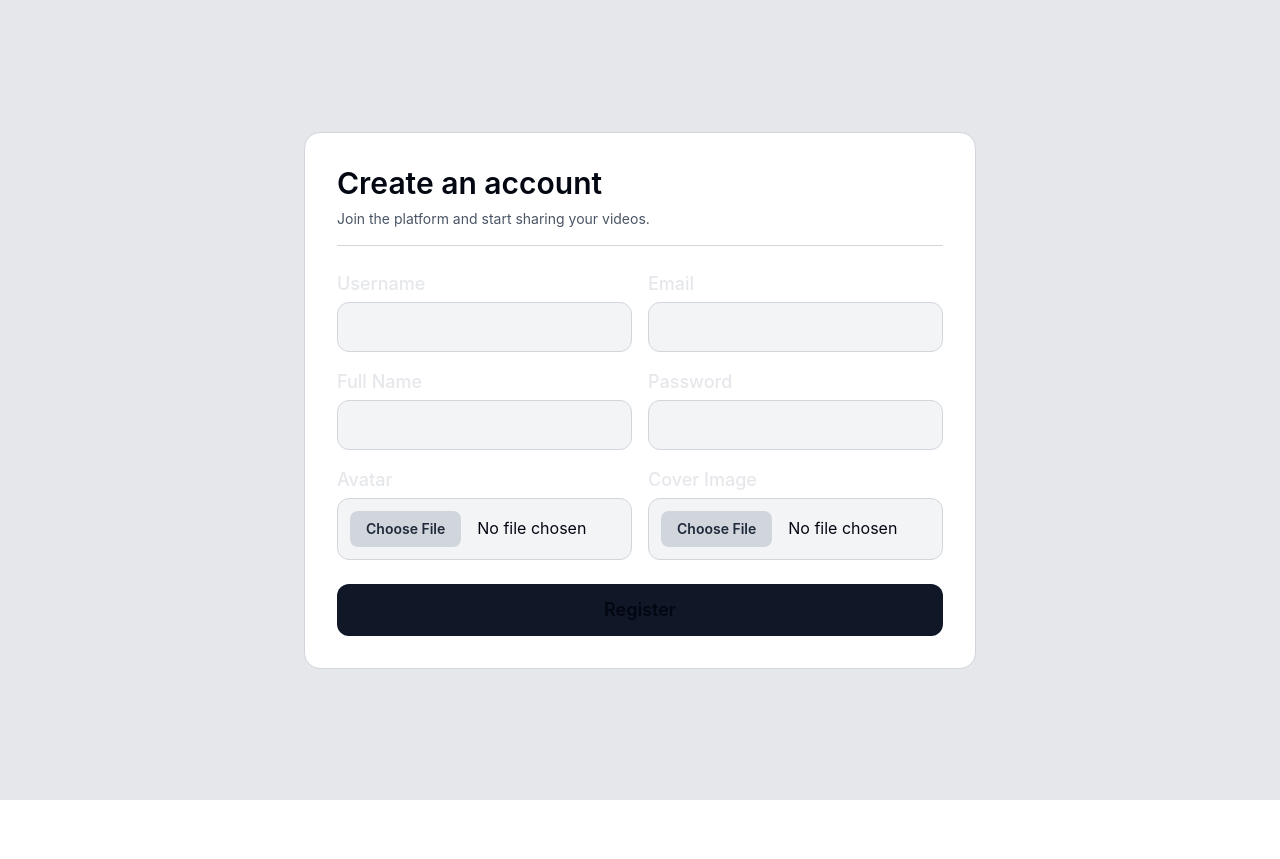
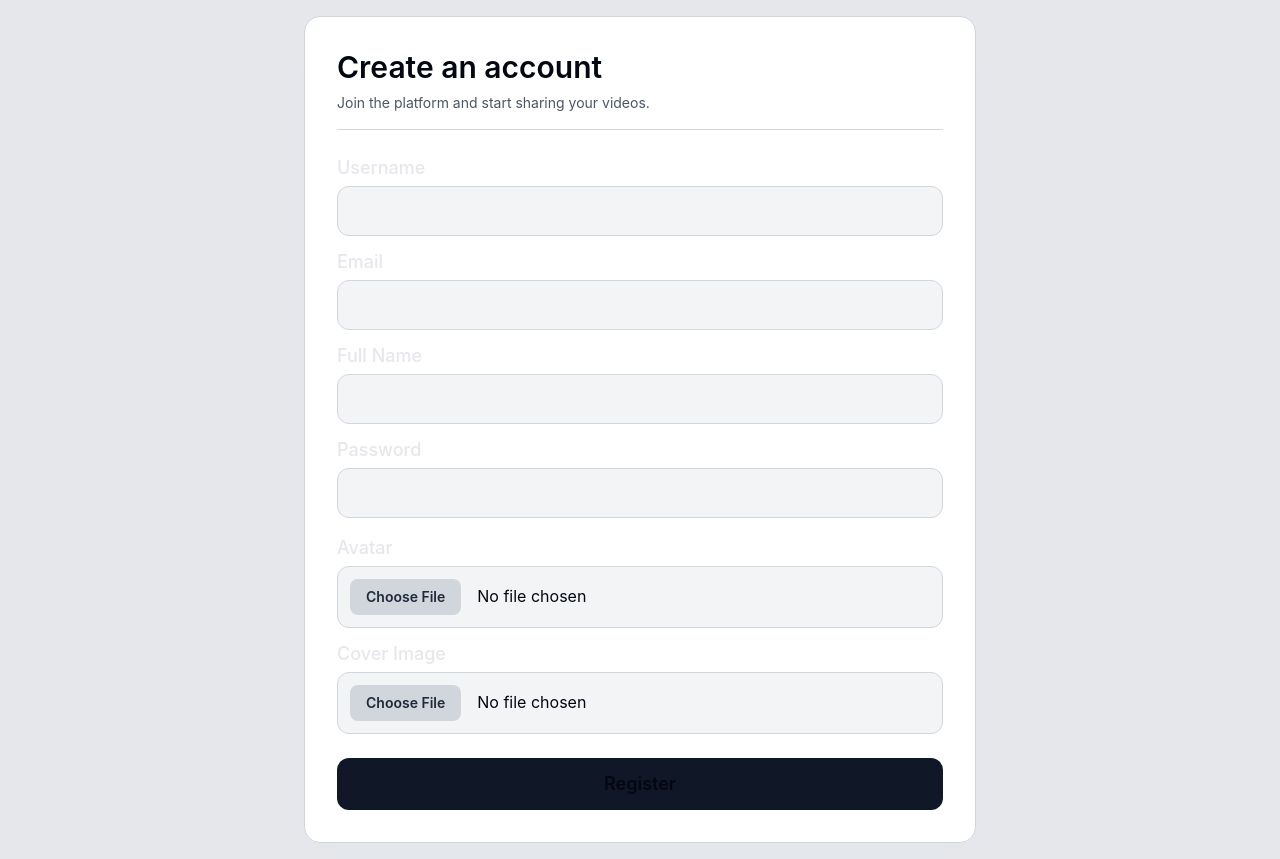
Before and after one commit to Ch-Muhammad-Shameel-Manees/Watch-Tube, a React (Vite) app in the folder client/: page /register in a window 1280 px wide. Before the commit the page ends 800 px from the top, so only its background shows below. Built offline with nearby package versions, Linux system fonts and the light colour scheme; no server answers.

Commit message:
Add tests for registration functionality;Enhance RegisterUser component with error handling and validation messages

```diff
--- a/client/src/components/User/RegisterUser.jsx
+++ b/client/src/components/User/RegisterUser.jsx
@@ -10,7 +10,7 @@ import { Container } from '../ui/index.js';
 
 function RegisterUser() {
 
-const { register, handleSubmit } = useForm();
+const { register, handleSubmit, formState: { errors } } = useForm();
 
 const navigate = useNavigate();
 const dispatch = useDispatch();
@@ -68,56 +68,73 @@ if (registerMutation.error) {
 
   return (
     <div className={`min-h-screen flex items-center justify-center px-4 py-4 transition-colors duration-300 sm:px-6 lg:px-8 ${theme === 'dark' ? 'bg-gray-950' : 'bg-gray-200'}`}>
-        <Container>
             <form onSubmit={handleSubmit(onSubmit)} className={`mx-auto w-full max-w-2xl rounded-2xl border p-5 shadow-xl sm:p-6 lg:p-8 ${theme === 'dark' ? 'border-gray-800 bg-gray-900/90 shadow-black/30' : 'border-gray-300 bg-white shadow-gray-200'}`}>
                 <div className={`mb-6 border-b pb-4 ${theme === 'dark' ? 'border-gray-800' : 'border-gray-300'}`}>
                     <h2 className={`text-3xl font-semibold ${theme === 'dark' ? 'text-white' : 'text-gray-950'}`}>Create an account</h2>
                     <p className={`mt-2 text-sm ${theme === 'dark' ? 'text-gray-400' : 'text-gray-600'}`}>Join the platform and start sharing your videos.</p>
                 </div>
-                <div className="grid gap-4 md:grid-cols-2">
+                <div className="flex flex-col gap-3">
+                    <div>
                     <Input
                         label="Username"
                         className={`rounded-xl border px-4 py-3 outline-none transition focus:border-red-500 ${theme === 'dark' ? 'border-gray-700 bg-gray-800/80 text-white' : 'border-gray-300 bg-gray-100 text-gray-950'}`}
                         labelClassName={`text-sm font-medium ${theme === 'dark' ? 'text-gray-300' : 'text-gray-700'}`}
-                        {...register("username", { required: "Username is required" })}
-                    />
+                        {...register("username", { required: "Username is required!" })}
+                        />
+                    <p>{errors.username?.message}</p>
+                    </div>
+                    <div>
                     <Input
                         label="Email"
                         type="email"
                         className={`rounded-xl border px-4 py-3 outline-none transition focus:border-red-500 ${theme === 'dark' ? 'border-gray-700 bg-gray-800/80 text-white' : 'border-gray-300 bg-gray-100 text-gray-950'}`}
                         labelClassName={`text-sm font-medium ${theme === 'dark' ? 'text-gray-300' : 'text-gray-700'}`}
-                        {...register("email", { required: "Email is required" })}
+                        {...register("email", { required: "Email is required!" })}
                     />
+                    <p>{errors.email?.message}</p>
+                    </div>
+                    <div>
                     <Input
                         label="Full Name"
                         type="text"
                         className={`rounded-xl border px-4 py-3 outline-none transition focus:border-red-500 ${theme === 'dark' ? 'border-gray-700 bg-gray-800/80 text-white' : 'border-gray-300 bg-gray-100 text-gray-950'}`}
                         labelClassName={`text-sm font-medium ${theme === 'dark' ? 'text-gray-300' : 'text-gray-700'}`}
-                        {...register("fullName", { required: "Full Name is required" })}
-                    />
+                        {...register("fullName", { required: "Full Name is required!" })}
+                        />
+                    <p>{errors.fullName?.message}</p>
+                    </div>
+                    <div>
                     <Input
                         label="Password"
                         type="password"
                         className={`rounded-xl border px-4 py-3 outline-none transition focus:border-red-500 ${theme === 'dark' ? 'border-gray-700 bg-gray-800/80 text-white' : 'border-gray-300 bg-gray-100 text-gray-950'}`}
                         labelClassName={`text-sm font-medium ${theme === 'dark' ? 'text-gray-300' : 'text-gray-700'}`}
-                        {...register("password", { required: "Password is required" })}
-                    />
+                        {...register("password", { required: "Password is required!" })}
+                        />
+                    <p>{errors.password?.message}</p>
+                    </div>
                 </div>
-                <div className="mt-4 grid gap-4 md:grid-cols-2">
+                <div className="mt-4 flex flex-col gap-3">
+                    <div>
+
                     <Input
                         label="Avatar"
                         type="file"
                         className={`rounded-xl border px-3 py-3 file:mr-4 file:rounded-lg file:border-0 file:px-4 file:py-2 file:text-sm file:font-semibold ${theme === 'dark' ? 'border-gray-700 bg-gray-800/80 text-white file:bg-gray-700 file:text-gray-100' : 'border-gray-300 bg-gray-100 text-gray-950 file:bg-gray-300 file:text-gray-800'}`}
                         labelClassName={`text-sm font-medium ${theme === 'dark' ? 'text-gray-300' : 'text-gray-700'}`}
-                        {...register("avatar", { required: "Avatar is required" })}
-                    />
+                        {...register("avatar", { required: "Avatar is required!" })}
+                        />
+                    <p>{errors.avatar?.message}</p>
+                    </div>
+                    <div>
                     <Input
                         label="Cover Image"
                         type="file"
                         className={`rounded-xl border px-3 py-3 file:mr-4 file:rounded-lg file:border-0 file:px-4 file:py-2 file:text-sm file:font-semibold ${theme === 'dark' ? 'border-gray-700 bg-gray-800/80 text-white file:bg-gray-700 file:text-gray-100' : 'border-gray-300 bg-gray-100 text-gray-950 file:bg-gray-300 file:text-gray-800'}`}
                         labelClassName={`text-sm font-medium ${theme === 'dark' ? 'text-gray-300' : 'text-gray-700'}`}
                         {...register("coverImage")}
-                    />
+                        />
+                    </div>
                 </div>
                 <Button
                     type='submit'
@@ -127,7 +144,6 @@ if (registerMutation.error) {
                     {registerMutation.isPending ? "Registering..." : "Register"}
                 </Button>
             </form>
-        </Container>
     </div>
   )
 }
```
Also changed, not shown: 2 other files (tests, documents, lock files or other folders).
